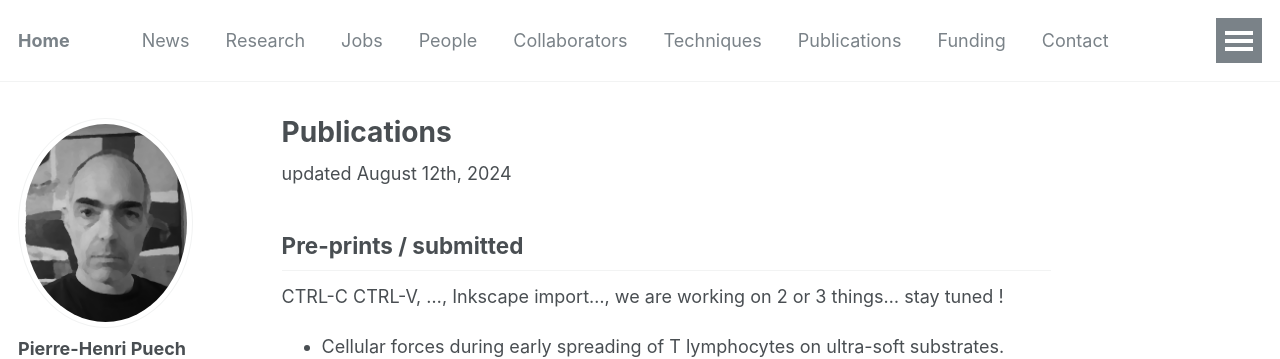
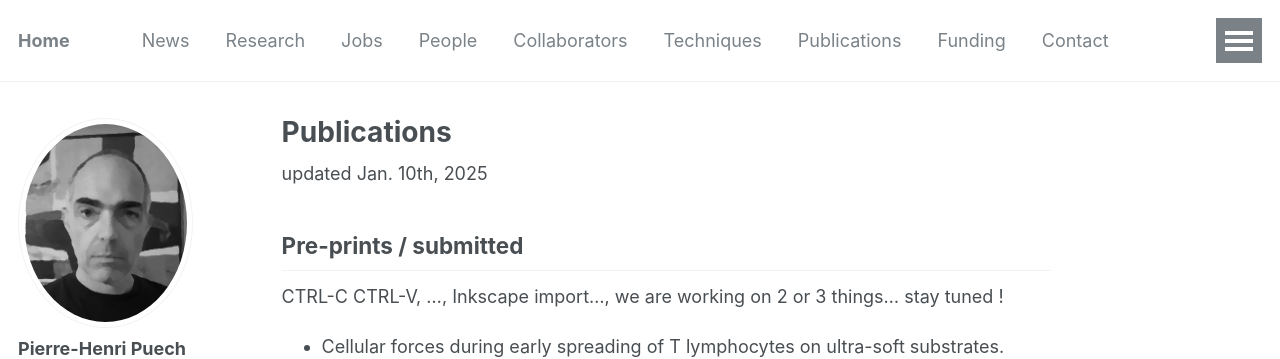
Before and after one commit to phpuech/phpuech.github.io, a Jekyll site: the page built from _pages/publications.md, in a window 1280 px wide and 900 px high. Shown: the top 359 px of the window. Built offline with Jekyll 4.4.1, drawn with Linux system fonts in a browser that asks for light colours; some web fonts are replaced.

Commit message:
change date pub

```diff
--- a/_pages/publications.md
+++ b/_pages/publications.md
@@ -17,7 +17,7 @@ author_profile: true
   {% include archive-single.html %}
 {% endfor %} -->
 
-updated August 12th, 2024
+updated Jan. 10th, 2025
 
 ## Pre-prints / submitted
 
```
